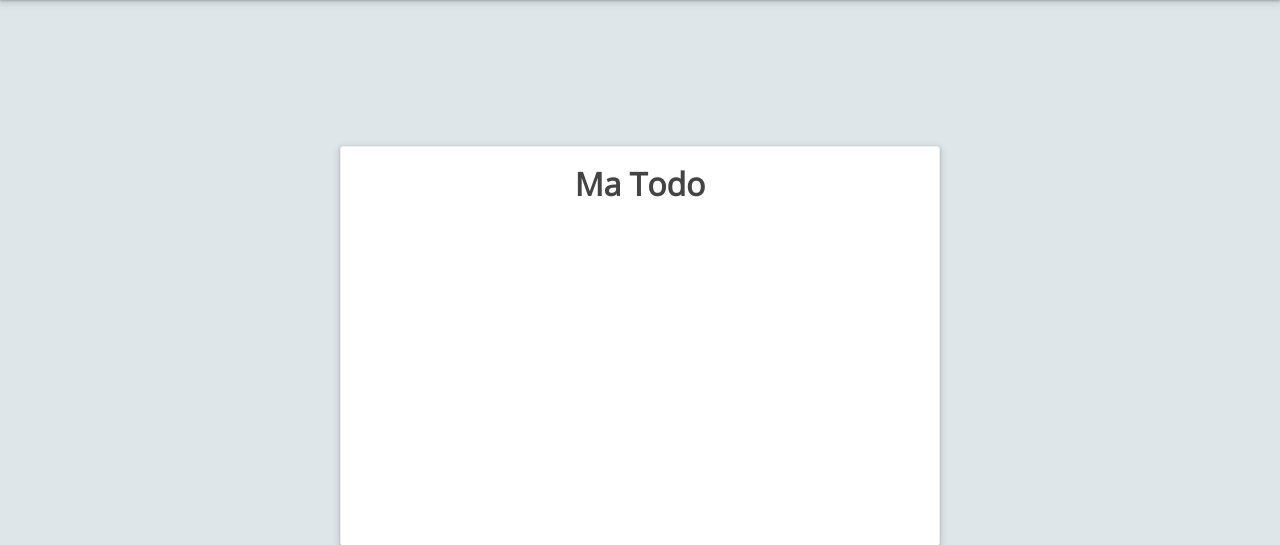
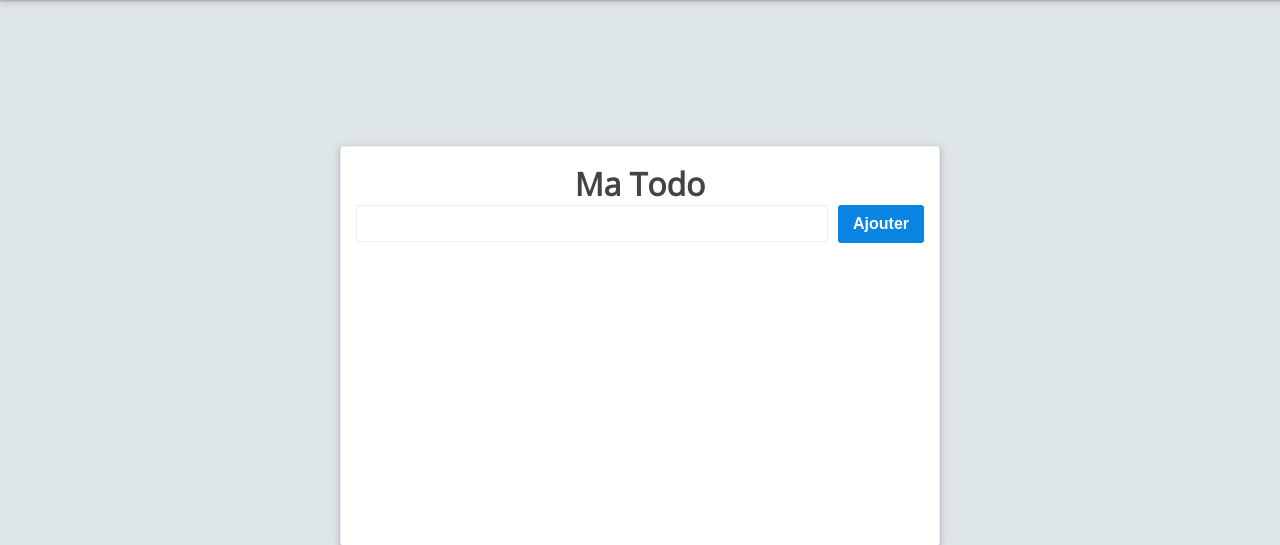
Before and after one commit to AlexisResses/TodoPhp, a PHP site: page / in a window 1280 px wide. Shown: the part 57-602 px from the top of the page. Run offline with PHP 8.4, Linux system fonts and the light colour scheme.

Commit message:
add input for todo

```diff
--- a/index.php
+++ b/index.php
@@ -6,11 +6,14 @@
 </head>
 <body>
     <div class="container">
-       <?php require_once 'includes/header.php' ?>
+        <?php require_once 'includes/header.php' ?>
         <div class="content">
             <div class="todo-container">
                 <h1>Ma Todo</h1>
-                <div class="todo-form"></div>
+                <form action="/" method="POST" class="todo-form">
+                    <input type="text">
+                    <button class="btn btn-primary">Ajouter</button>
+                </form>
                 <div class="todo-list"></div>
             </div>
         </div>
--- a/public/css/style.css
+++ b/public/css/style.css
@@ -30,6 +30,23 @@ h1, p {
     margin: 0;
 }
 
+/* button */
+
+.btn{
+    background-color: white;
+    border: 0;
+    font-weight: 700;
+    font-size: 1.6rem;
+    color: var(--text-color);
+    padding: 1rem 1.5rem;
+    cursor: pointer;
+    border-radius: 0.3rem;
+}
+
+.btn-primary{
+    background-color: var(--primary);
+    color:var(--text-color-light);
+}
 /* container */
 
 .container {
@@ -89,3 +106,16 @@ footer{
 .todo-container h1 {
     text-align: center;
 }
+
+.todo-form{
+    display: flex;
+    flex-flow: row nowrap;
+    align-items: center;
+}
+
+.todo-form input {
+    flex: 1;
+    margin-right: 1rem;
+    border: var(--border);
+    padding: 1rem 1.5rem;
+}
```
